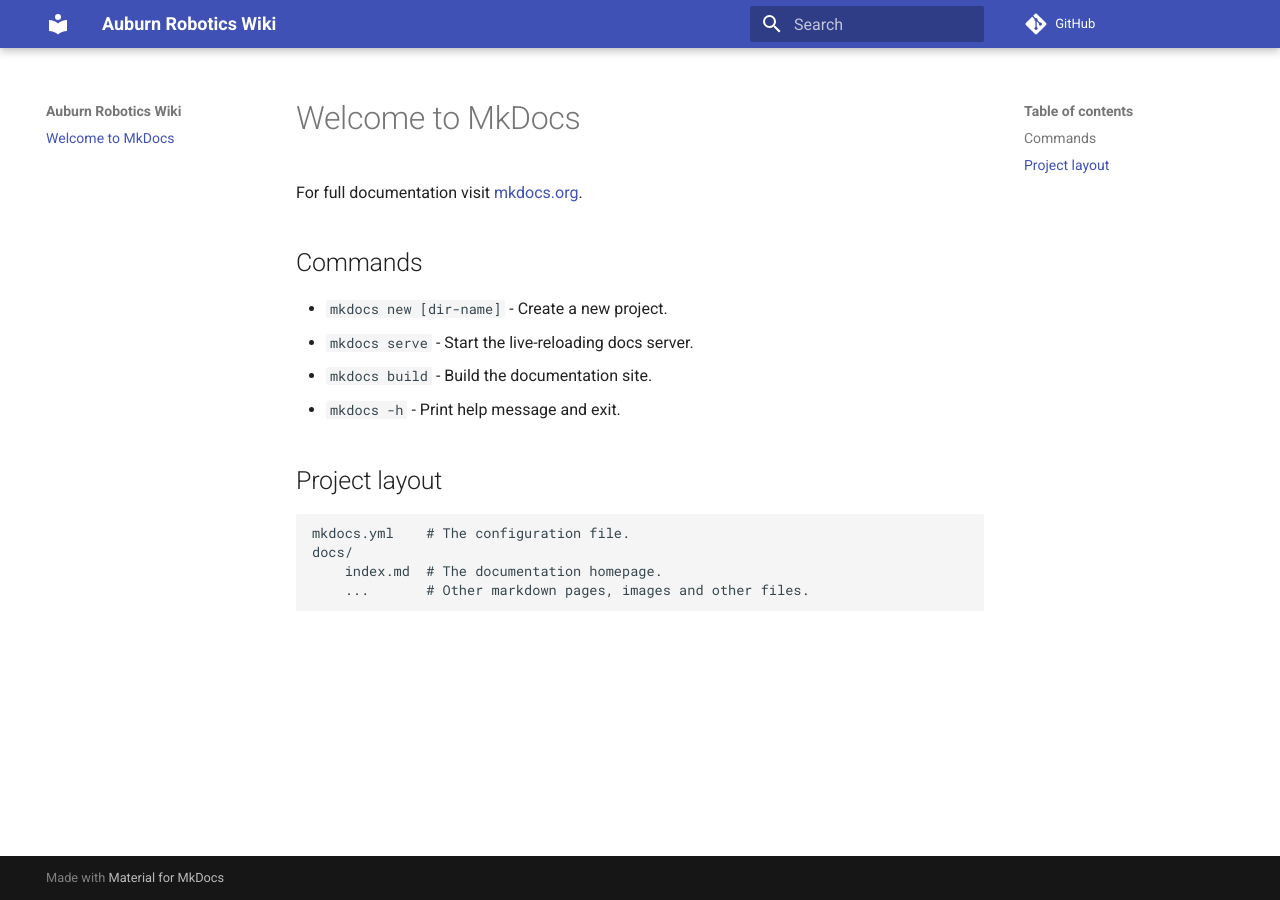
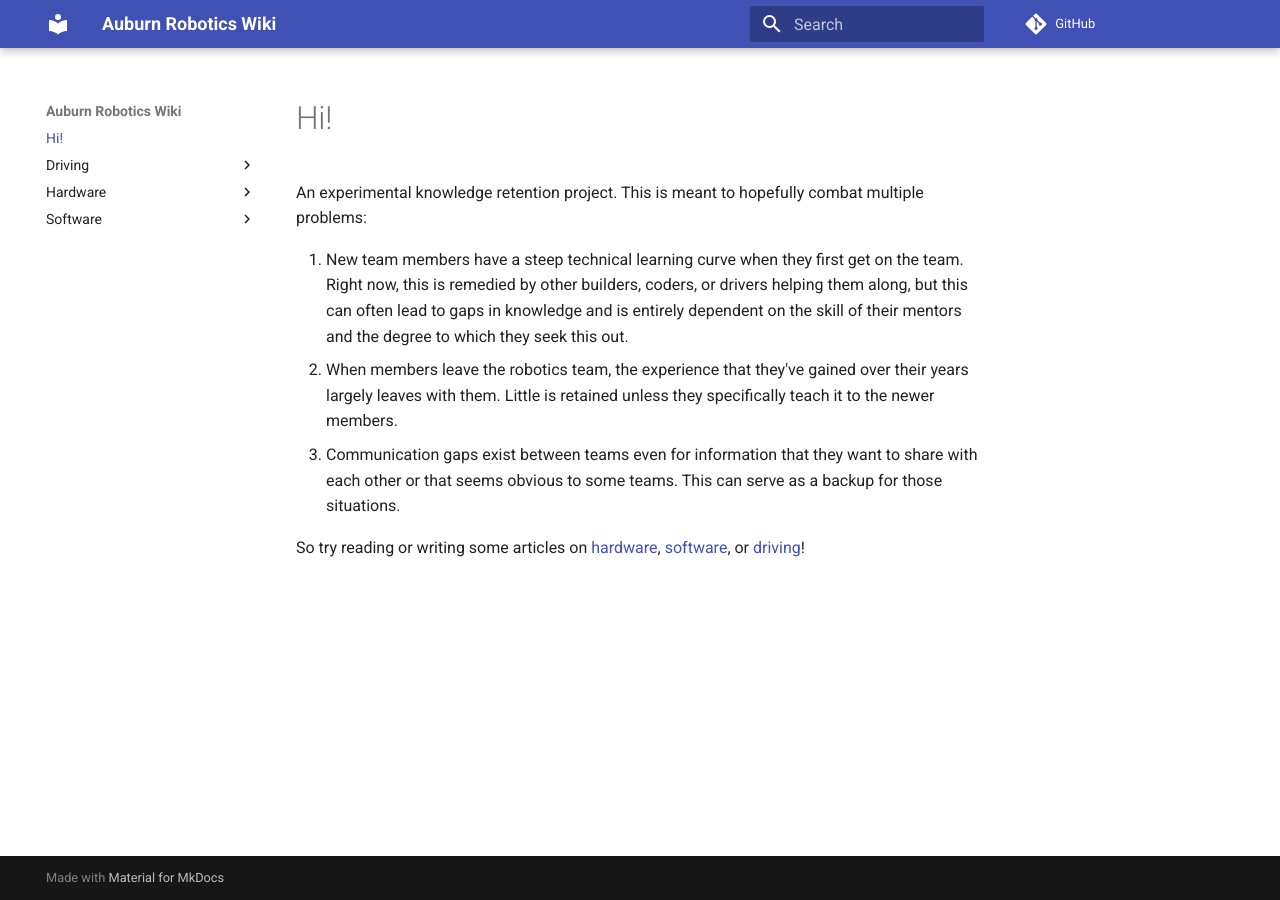
Before and after one commit to undonepotato/auburn-robotics-wiki, an MkDocs documentation site: the page built from docs/index.md, in a window 1280 px wide. Built offline with MkDocs 1.6.1 and Material for MkDocs 9.7.7, drawn with Linux system fonts in a browser that asks for light colours; comment, search, counter and statistics services are not loaded.

Commit message:
feat: :sparkles: Add index.md and add placeholder intros

```diff
--- a/docs/index.md
+++ b/docs/index.md
@@ -1,17 +1,8 @@
-# Welcome to MkDocs
+# Hi!
+An experimental knowledge retention project. This is meant to hopefully combat multiple problems:
 
-For full documentation visit [mkdocs.org](https://www.mkdocs.org).
+1. New team members have a steep technical learning curve when they first get on the team. Right now, this is remedied by other builders, coders, or drivers helping them along, but this can often lead to gaps in knowledge and is entirely dependent on the skill of their mentors and the degree to which they seek this out.
+2. When members leave the robotics team, the experience that they've gained over their years largely leaves with them. Little is retained unless they specifically teach it to the newer members.
+3. Communication gaps exist between teams even for information that they want to share with each other or that seems obvious to some teams. This can serve as a backup for those situations.
 
-## Commands
-
-* `mkdocs new [dir-name]` - Create a new project.
-* `mkdocs serve` - Start the live-reloading docs server.
-* `mkdocs build` - Build the documentation site.
-* `mkdocs -h` - Print help message and exit.
-
-## Project layout
-
-    mkdocs.yml    # The configuration file.
-    docs/
-        index.md  # The documentation homepage.
-        ...       # Other markdown pages, images and other files.
+So try reading or writing some articles on [hardware](Hardware/intro-to-vex-hardware.md), [software](Software/intro-to-vex-programming.md), or [driving](Driving/intro-to-vex-driving.md)!
```
Also changed, not shown: docs/Driving/intro-to-vex-driving.md (added, +1 -0 lines), docs/Hardware/intro-to-vex-hardware.md (added, +1 -0 lines), docs/Software/intro-to-vex-programming.md (added, +1 -0 lines).
